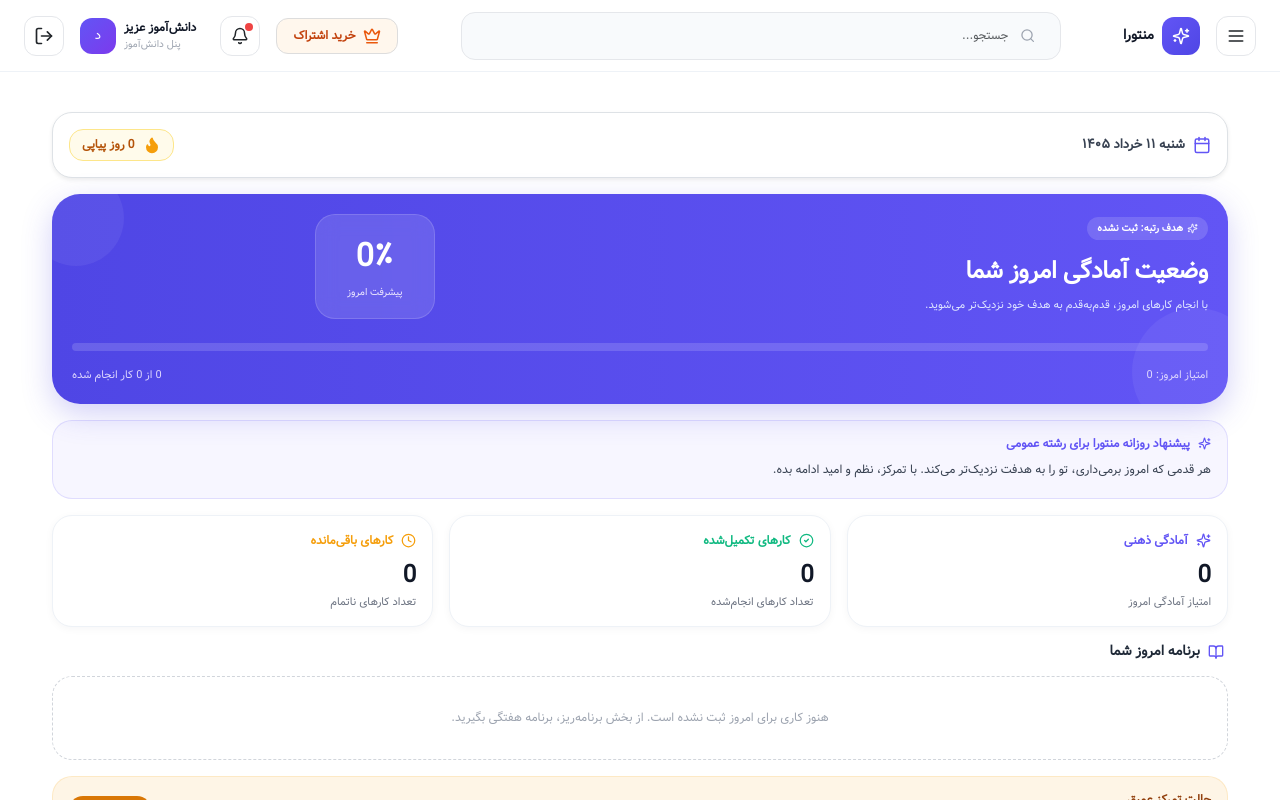
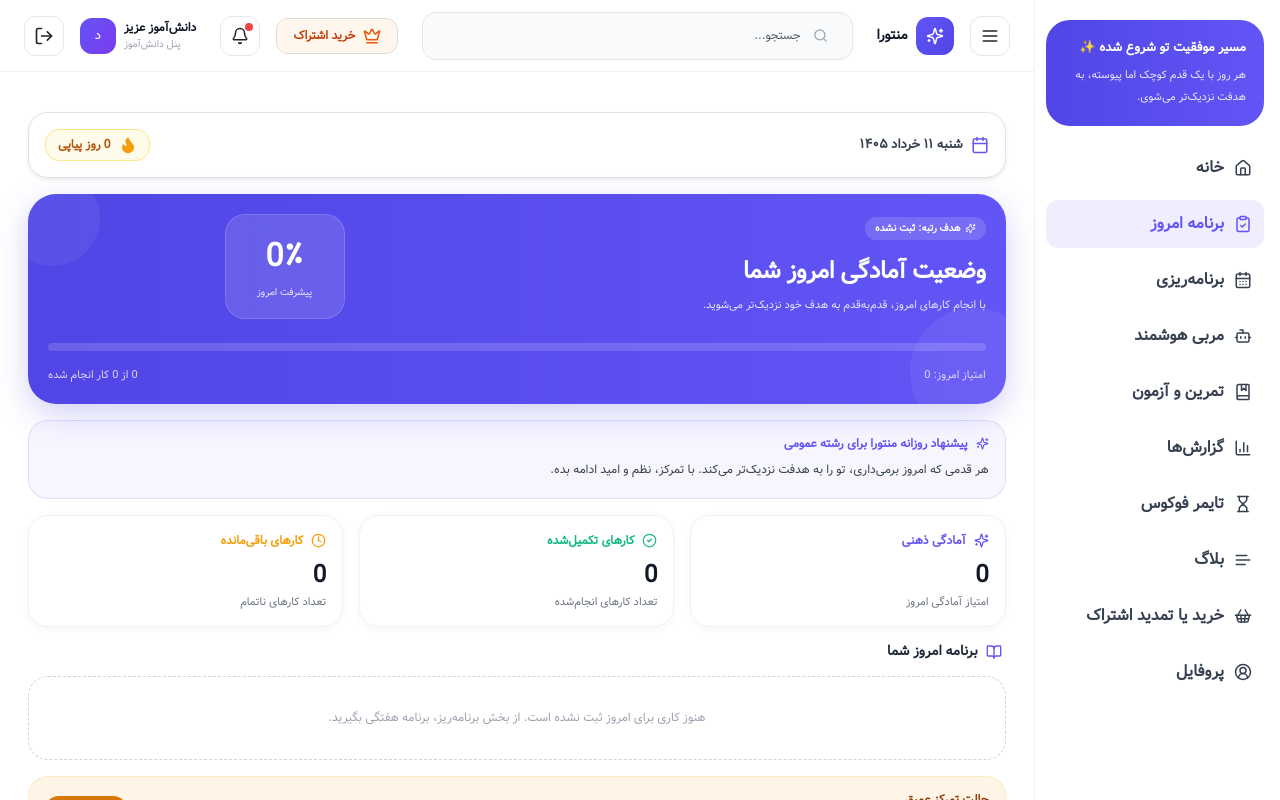
Before and after one commit to ARS6666/Mentoral_web, a React (Create React App) app in the folder mentora_web/: page /today in a window 1280 px wide. Shown: the top 800 px of the page. Built offline with nearby package versions, Linux system fonts and the light colour scheme.

Commit message:
removing scroll bar

```diff
--- a/mentora_web/src/App.css
+++ b/mentora_web/src/App.css
@@ -32,7 +32,17 @@
   from {
     transform: rotate(0deg);
   }
+
   to {
     transform: rotate(360deg);
   }
 }
+
+* {
+  scrollbar-width: none;
+  -ms-overflow-style: none;
+}
+
+*::-webkit-scrollbar {
+  display: none;
+}
--- a/mentora_web/src/App.js
+++ b/mentora_web/src/App.js
@@ -25,15 +25,23 @@ import NotFound from './components/NotFound'
 import BlogPost from './components/blogpost';
 import BlogList from './components/Bloglist';
 function AppLayout() {
-  const [sidebarOpen, setSidebarOpen] = useState(false);
+  const [sidebarOpen, setSidebarOpen] = useState();
   const location = useLocation();
+  useEffect(() => {
+    const handleResize = () => {
+      if (window.innerWidth < 992) {
+        setSidebarOpen(false);
+      } else {
+        setSidebarOpen(true);
+      }
+    };
+    handleResize();
+    window.addEventListener("resize", handleResize);
+    return () => window.removeEventListener("resize", handleResize);
+  }, []);
 
-
-  useEffect(() => {
-    setSidebarOpen(false);
-  }, [location]);
   return (
-    <div className='hidescroll' style={{ display: "flex", direction: "rtl"}}>
+    <div style={{ display: "flex", direction: "rtl" }}>
       <AppSidebar
         open={sidebarOpen}
         onClose={() => setSidebarOpen(false)}
```
